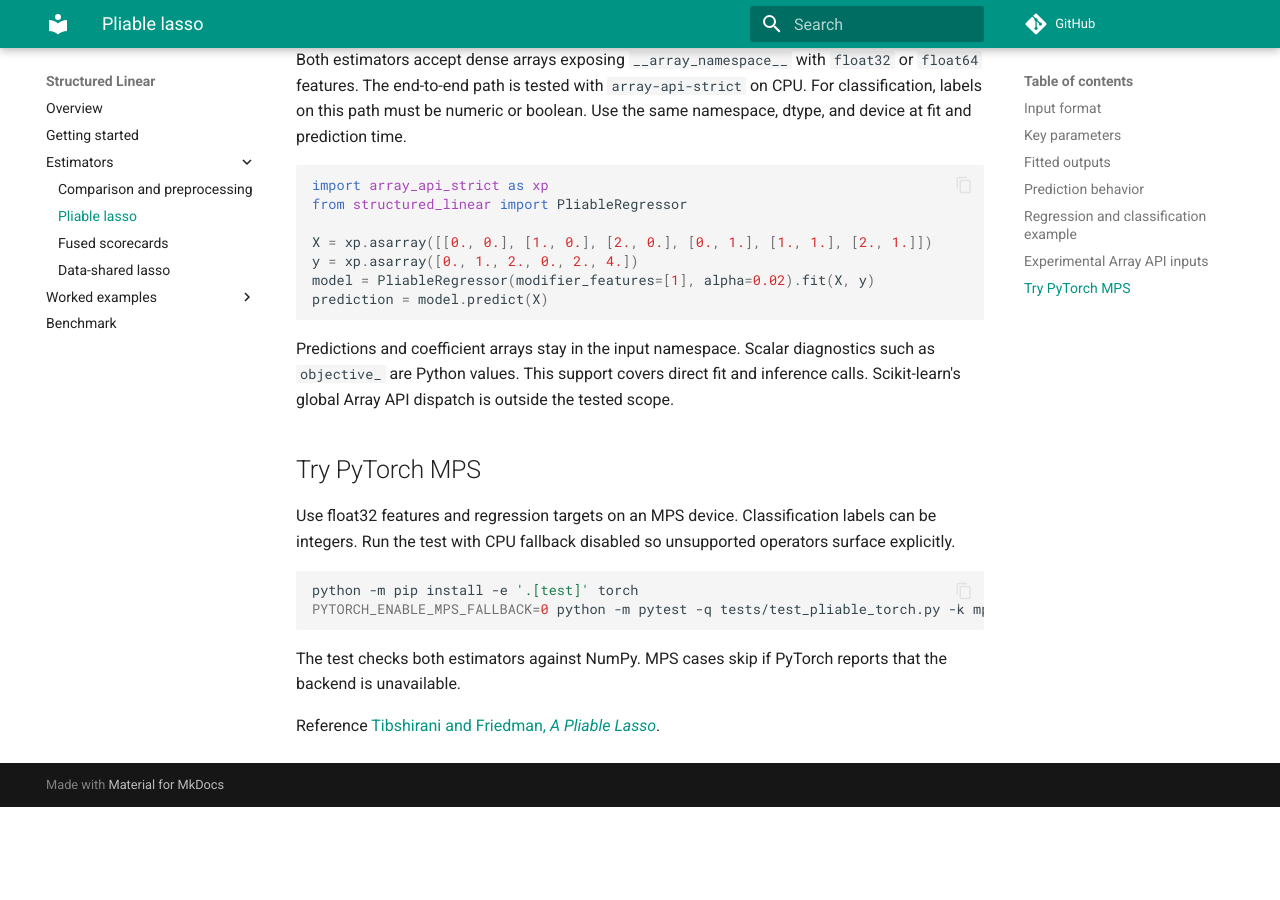
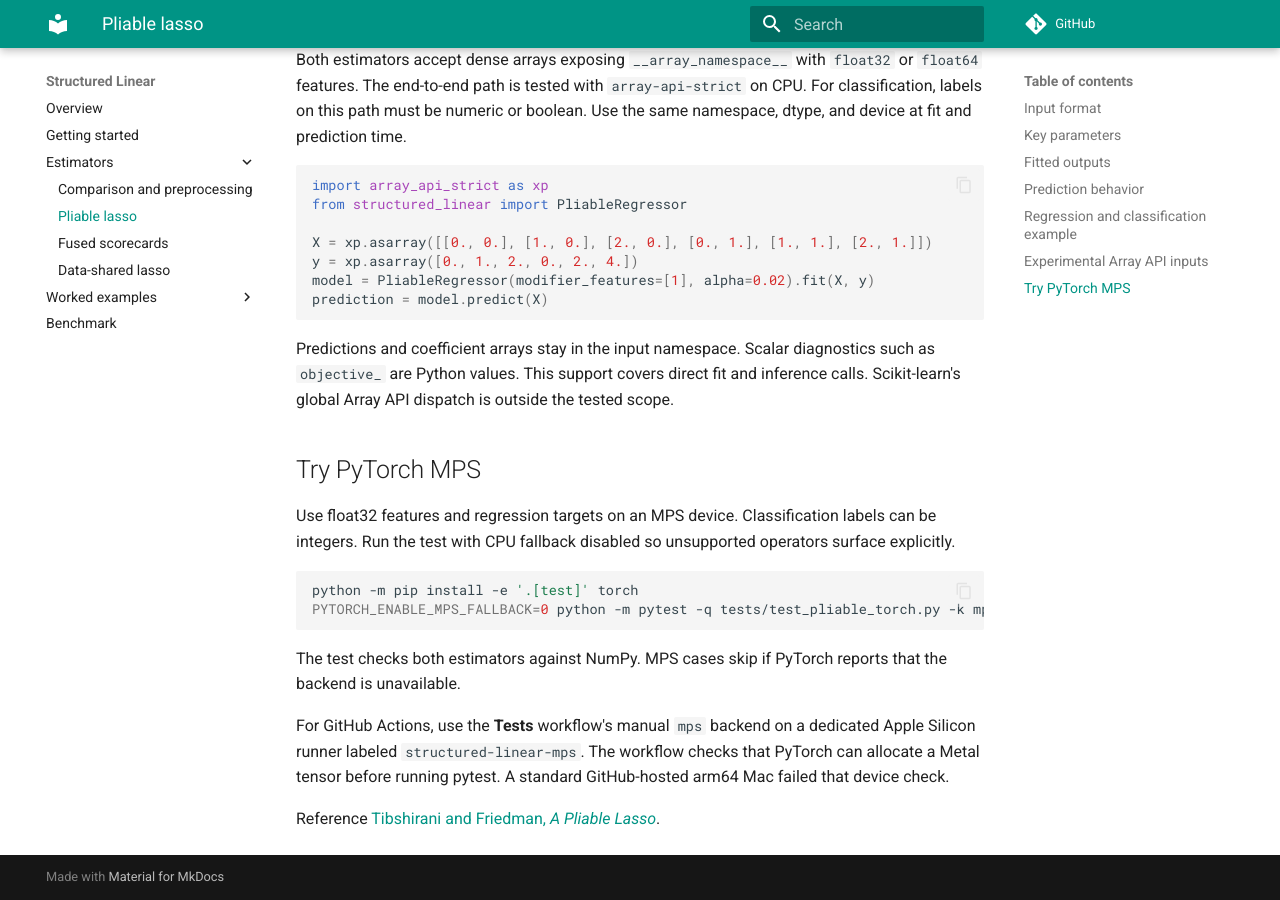
Before and after one commit to lcrmorin/pliable-lasso, an MkDocs documentation site: the page built from docs/pliable.md, in a window 1280 px wide and 900 px high, scrolled down 1191 px. Built offline with MkDocs 1.6.1 and Material for MkDocs 9.7.7, drawn with Linux system fonts in a browser that asks for light colours; comment, search, counter and statistics services are not loaded; before the commit the page ends 1998 px from its top, so only the background shows below that.

Commit message:
Route manual MPS tests to a Metal-enabled runner

```diff
--- a/docs/pliable.md
+++ b/docs/pliable.md
@@ -76,4 +76,9 @@ PYTORCH_ENABLE_MPS_FALLBACK=0 python -m pytest -q tests/test_pliable_torch.py -k
 The test checks both estimators against NumPy. MPS cases skip if PyTorch
 reports that the backend is unavailable.
 
+For GitHub Actions, use the **Tests** workflow's manual `mps` backend on a
+dedicated Apple Silicon runner labeled `structured-linear-mps`. The
+workflow checks that PyTorch can allocate a Metal tensor before running
+pytest. A standard GitHub-hosted arm64 Mac failed that device check.
+
 Reference [Tibshirani and Friedman, *A Pliable Lasso*](https://doi.org/10.1080/10618600.2019.1648271).
```
Also changed, not shown: 1 other file.
